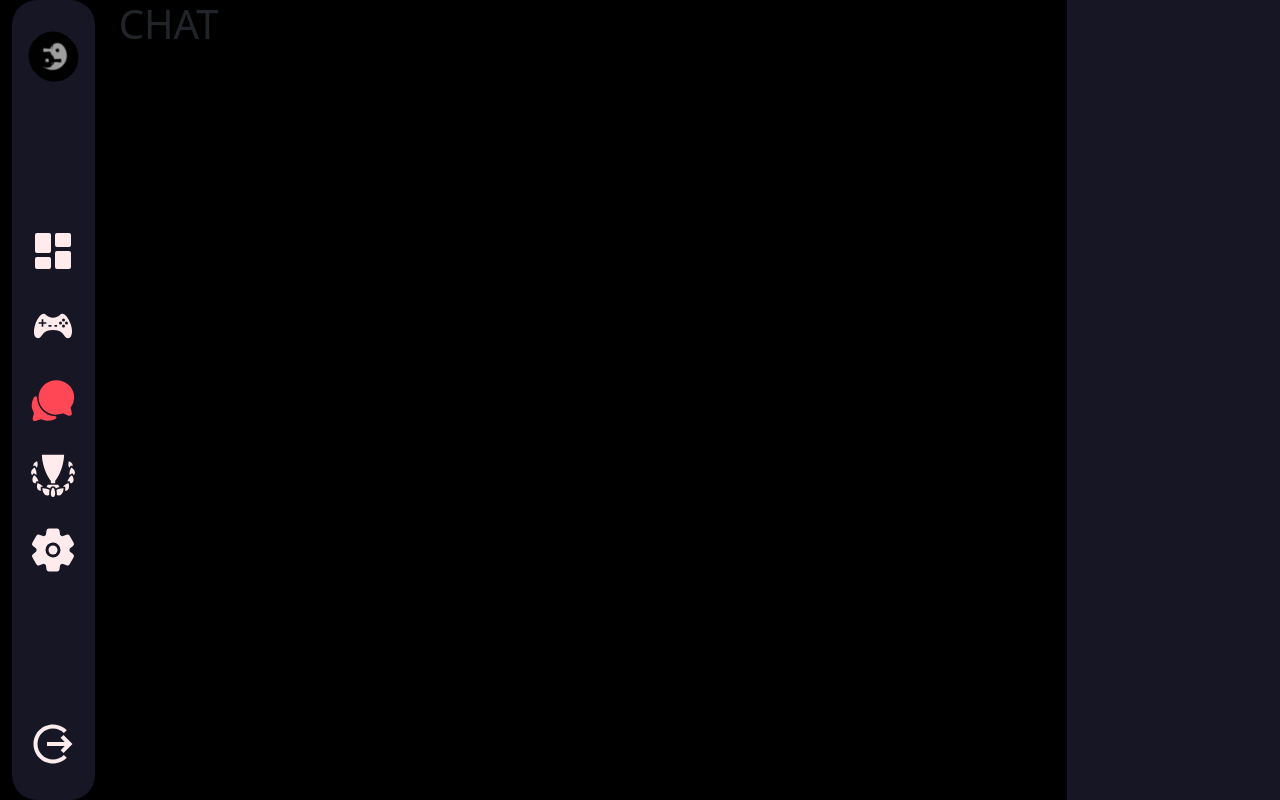
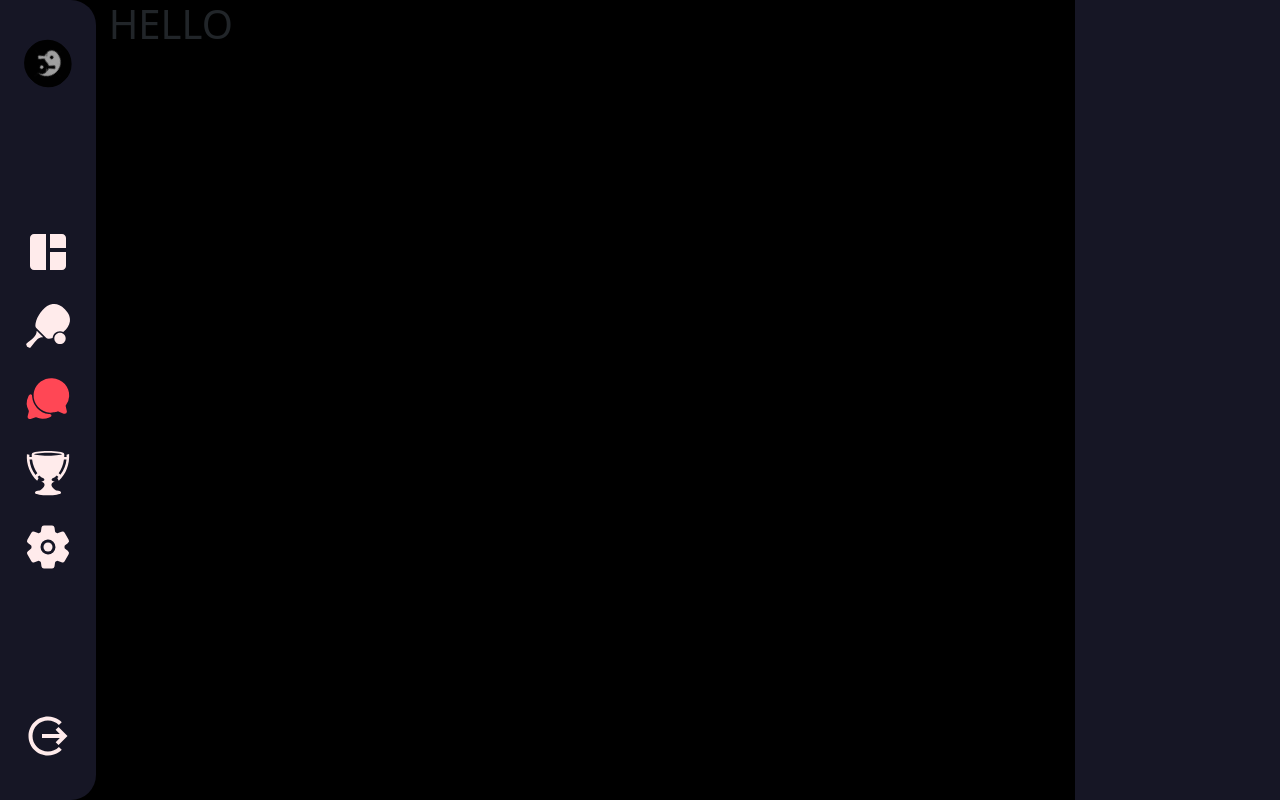
Before and after one commit to zakarm/ft_transcendence, a React (Create React App) app in the folder front-end/app/: page /chat in a window 1280 px wide. Built offline with nearby package versions, Linux system fonts and the light colour scheme.

Commit message:
[Fix] Align side bire to left

```diff
--- a/front-end/app/src/App.js
+++ b/front-end/app/src/App.js
@@ -10,7 +10,7 @@ import SideBar from "./Layouts/Sidebar";
 
 function App() {
   return (
-    <div className="container-fluid vh-100" style={{backgroundColor: '#000000'}}>
+    <div className="container-fluid p-0 vh-100" style={{backgroundColor: '#000000', overflow: 'hidden'}}>
       <div className="row">
         <Router >
           <div className="col-md-1" style={{backgroundColor: '#000000'}}>
--- a/front-end/app/src/Layouts/Sidebar.css
+++ b/front-end/app/src/Layouts/Sidebar.css
@@ -1,7 +1,7 @@
 
 .side-container{
     background-color: #161625;
-    border-radius: 25px 25px 25px 25px;
+    border-radius: 0px 25px 25px 0px;
 }
 .side-icon{
     height: 48px;
--- a/front-end/app/src/Layouts/Sidebar.js
+++ b/front-end/app/src/Layouts/Sidebar.js
@@ -6,9 +6,8 @@ import { useGSAP } from "@gsap/react";
 import './Sidebar.css';
 
 import { IoSettings , IoChatbubbles} from "react-icons/io5";
-import { GiLaurelsTrophy } from "react-icons/gi";
-import { GiGamepad } from "react-icons/gi";
-import { BiSolidDashboard } from "react-icons/bi";
+import { GiPingPongBat , GiTrophy } from "react-icons/gi";
+import { MdSpaceDashboard } from "react-icons/md";
 import { IoMdLogOut } from "react-icons/io";
 
 import { useEffect, useState } from 'react';
@@ -34,26 +33,26 @@ function SideBar() {
   }, [location]);
 
   return (
-      <div className="side-container d-inline-flex flex-column justify-content-around align-items-center vh-100 p-3">
+      <div className="side-container d-inline-flex flex-column justify-content-around align-items-center vh-100 p-4">
         <div className="flex-grow-1 pt-3">
           <Link to="/" >
             <img src="assets/LOGO.svg" className="logo img-fluid rounded rounded-circle" alt="ying"/>
           </Link>
           </div>
         <div className="flex-grow-1 d-flex flex-column justify-content-around">
-          <Link className="" to="/"             >
-            <BiSolidDashboard className={`side-icon icon-0`} color={activeIcon === 0 ? '#FF4755' : '#FFEBEB'}/>
+          <Link className="" to="/">
+            <MdSpaceDashboard className={`side-icon icon-0`} color={activeIcon === 0 ? '#FF4755' : '#FFEBEB'}/>
             </Link>
-          <Link className="" to="/game"         >
-            <GiGamepad className={`side-icon icon-1`} color={activeIcon === 1 ? '#FF4755' : '#FFEBEB'}/>
+          <Link className="" to="/game">
+            <GiPingPongBat className={`side-icon icon-1`} color={activeIcon === 1 ? '#FF4755' : '#FFEBEB'}/>
             </Link>
-          <Link className="" to="/chat"         >
+          <Link className="" to="/chat">
             <IoChatbubbles className={`side-icon icon-2`} color={activeIcon === 2 ? '#FF4755' : '#FFEBEB'}/>
             </Link>
-          <Link className="" to="/achievement"  >
-            <GiLaurelsTrophy className={`side-icon icon-3`} color={activeIcon === 3 ? '#FF4755' : '#FFEBEB'}/>
+          <Link className="" to="/achievement">
+            <GiTrophy className={`side-icon icon-3`} color={activeIcon === 3 ? '#FF4755' : '#FFEBEB'}/>
             </Link>
-          <Link className="" to="/settings"     >
+          <Link className="" to="/settings">
             <IoSettings className={`side-icon icon-4`} color={activeIcon === 4 ? '#FF4755' : '#FFEBEB'}/>
             </Link>
           </div>
--- a/front-end/app/src/pages/Chat.js
+++ b/front-end/app/src/pages/Chat.js
@@ -1,7 +1,7 @@
 
 function Chat(){
     return(
-        <h1>CHAT</h1>
+        <h1>HELLO</h1>
     );
 }
 
```
